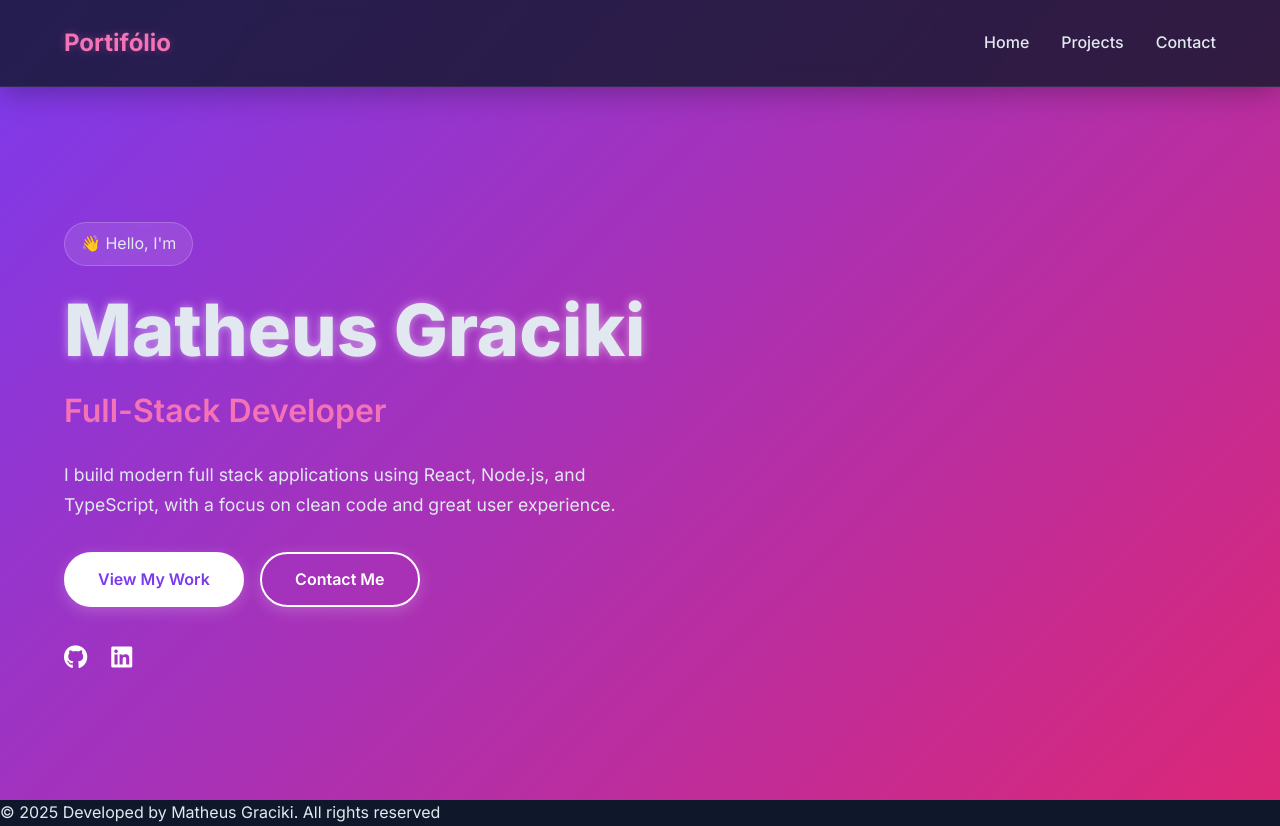
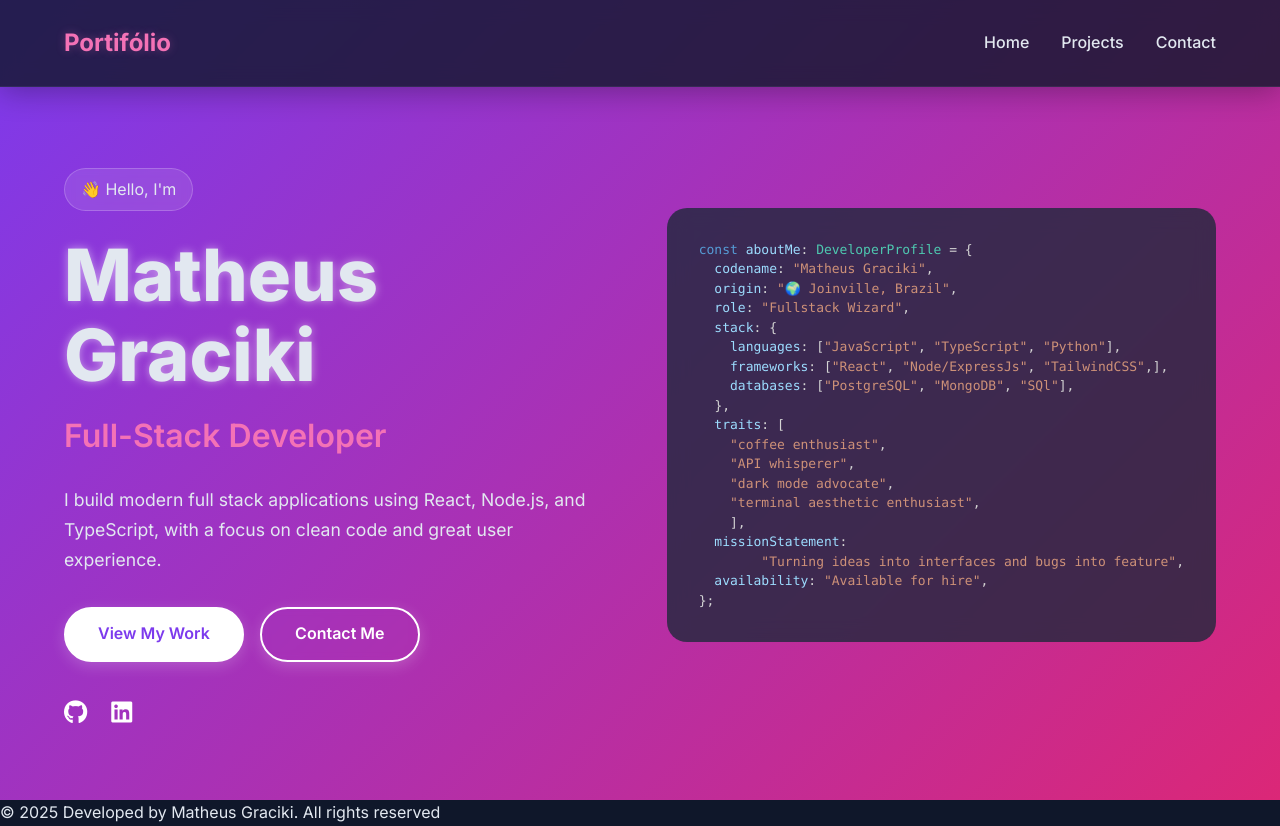
Before and after one commit to MatheusGraciki/React-Portifolio, a React (Vite) app in the folder Portifolio/: page / in a window 1280 px wide. Built offline with nearby package versions, Linux system fonts and the light colour scheme.

Commit message:
Add: Card with 'about-me'

```diff
--- a/Portifolio/package.json
+++ b/Portifolio/package.json
@@ -12,7 +12,8 @@
   "dependencies": {
     "framer-motion": "^12.23.12",
     "react": "^19.1.1",
-    "react-dom": "^19.1.1"
+    "react-dom": "^19.1.1",
+    "react-syntax-highlighter": "^15.6.6"
   },
   "devDependencies": {
     "@eslint/js": "^9.33.0",
--- a/Portifolio/src/App.css
+++ b/Portifolio/src/App.css
@@ -307,3 +307,9 @@ font-size: 1.5rem;
         justify-content: center;
     }
 }
+
+@media (max-width: 768px) {
+    .hero-image-container {
+        display: none;
+    }
+}
--- a/Portifolio/src/components/Hero.jsx
+++ b/Portifolio/src/components/Hero.jsx
@@ -1,4 +1,6 @@
 import { motion, stagger } from 'framer-motion';
+import { Prism as SyntaxHighlighter} from 'react-syntax-highlighter'
+import { vscDarkPlus } from 'react-syntax-highlighter/dist/esm/styles/prism';
 
 const fadeInUp ={
     initial: { opacity: 0, y: 20 },
@@ -84,6 +86,50 @@ export const Hero = () => {
                         </motion.a>
                     </motion.div>
                 </motion.div>
+
+                <motion.div
+                className='hero-code-container'
+                initial={{ opacity: 0, x: 50 }}
+                animate={{ opacity: 1, x: 0 }}
+                transition={{ duration: 0.8, delay: 0.4 }}
+                >
+                    <div className="code-display">
+                        <SyntaxHighlighter
+                        language="typescript"
+                        customStyle={{
+                            margin: 0,
+                            padding: "2rem",
+                            height: "100%",
+                            borderRadius: "20px",
+                            background: "rgba(30, 41, 59, 0.8)",
+                            backdropFilter: "blur(10px)",
+                            marginBottom: 50,
+                        }}
+                        style={vscDarkPlus}
+                        >
+                            {`const aboutMe: DeveloperProfile = {
+  codename: "Matheus Graciki",
+  origin: "🌍 Joinville, Brazil",
+  role: "Fullstack Wizard",
+  stack: {
+    languages: ["JavaScript", "TypeScript", "Python"],
+    frameworks: ["React", "Node/ExpressJs", "TailwindCSS",],
+    databases: ["PostgreSQL", "MongoDB", "SQl"],
+  },
+  traits: [
+    "coffee enthusiast",
+    "API whisperer",
+    "dark mode advocate",
+    "terminal aesthetic enthusiast",
+    ],
+  missionStatement:
+        "Turning ideas into interfaces and bugs into feature",
+  availability: "Available for hire",
+};`}
+                        </SyntaxHighlighter>
+                    </div>
+
+                </motion.div>
             </div>
         </motion.section>
     )
```
Also changed, not shown: 1 other file (tests, documents, lock files or other folders). Lines whose indentation alone changed are shown as unchanged.
